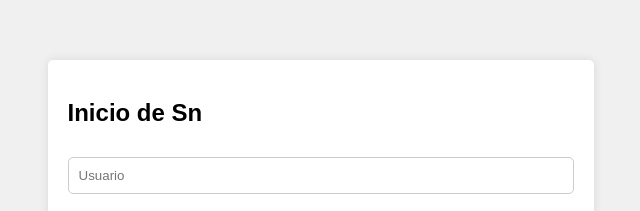
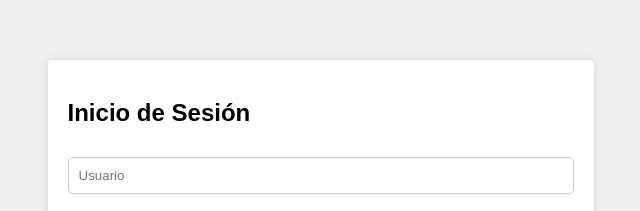
Before and after one commit to lunajose0/inicio-de-secion-php, a plain HTML site: page index.html in a window 1280 px wide. Shown: the part 220-431 px from the top of the page, 319-959 px from the left. Drawn offline with Linux system fonts and the light colour scheme.

Commit message:
Update index.html

```diff
--- a/index.html
+++ b/index.html
@@ -8,7 +8,7 @@
 </head>
 <body>
     <div class="login-container">
-        <h2>Inicio de Sn</h2>
+        <h2>Inicio de Sesión</h2>
         <form id="loginForm">
             <input type="text" id="username" placeholder="Usuario" required>
             <input type="password" id="password" placeholder="Contraseña" required>
```
